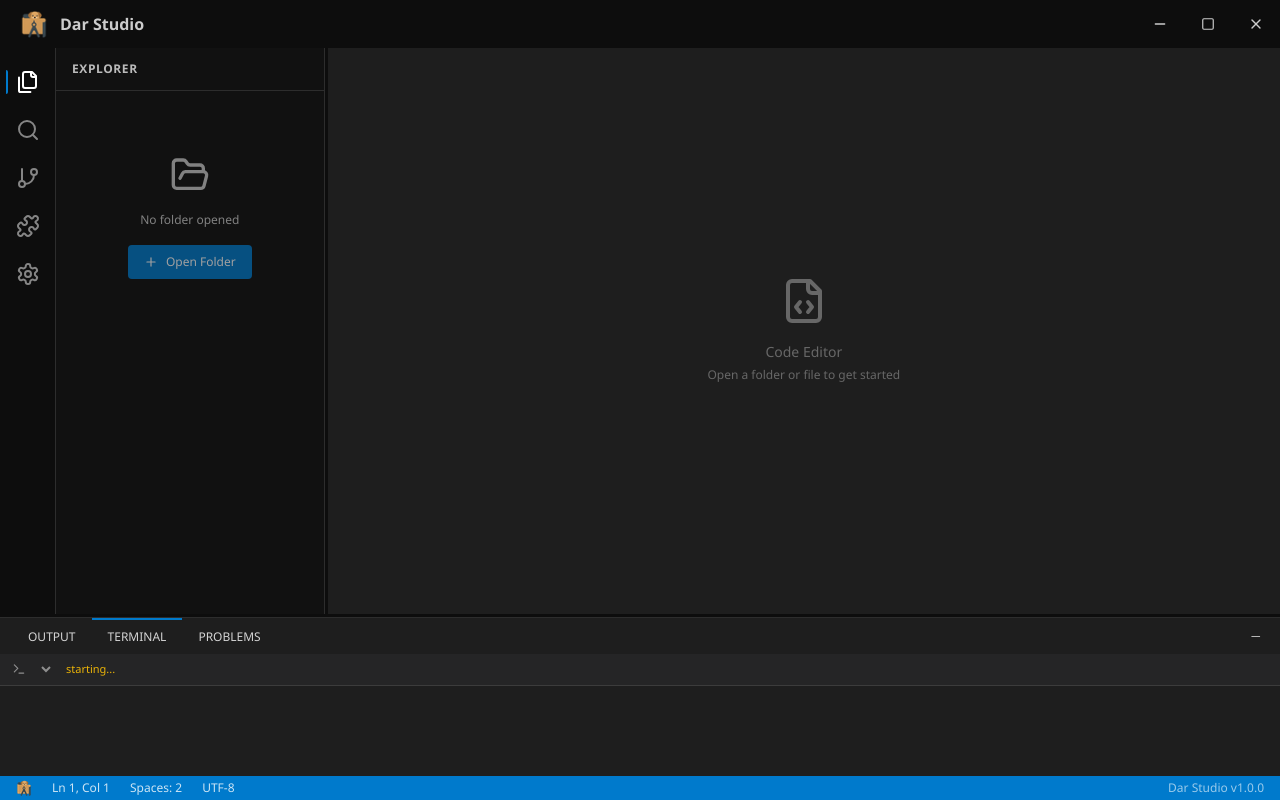
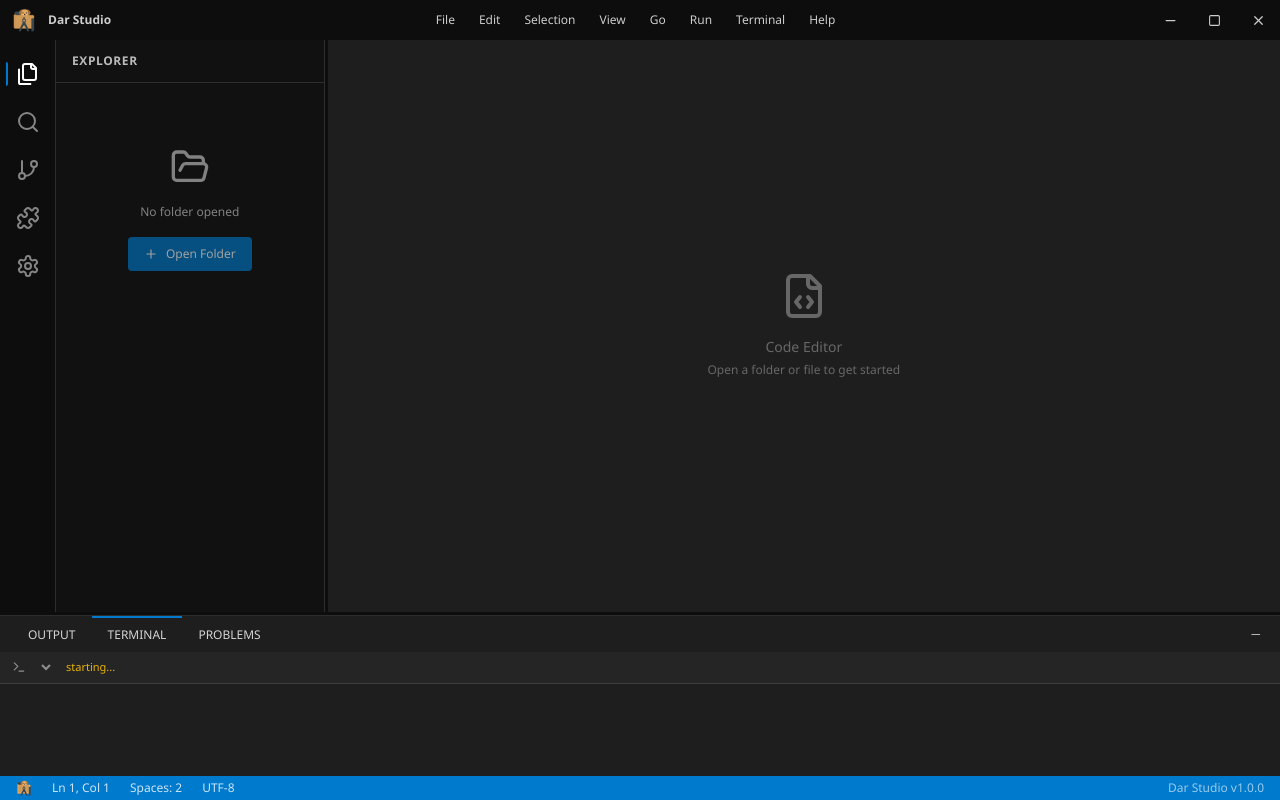
Before and after one commit to emammahadi826/Dar-Code-editor-Pc-Sofware, a React (Vite) app: page / in a window 1280 px wide. Built offline with nearby package versions, Linux system fonts and the light colour scheme.

Commit message:
feat: VS Code-style menu bar (File/Edit/Selection/View/Go/Run/Terminal/Help)

```diff
--- /dev/null
+++ b/src/renderer/layout/MenuBar.tsx
@@ -0,0 +1,312 @@
+import React, { useState, useRef, useEffect, useCallback } from 'react'
+import { useAppStore } from '../store/appStore'
+import { useSettingsStore } from '../store/settingsStore'
+
+interface MenuItemDef {
+  label: string
+  shortcut?: string
+  action?: () => void
+  separator?: boolean
+  disabled?: boolean
+}
+
+interface MenuGroupDef {
+  label: string
+  items: MenuItemDef[]
+}
+
+function triggerKey(key: string, ctrl = true, shift = false, alt = false) {
+  window.dispatchEvent(new KeyboardEvent('keydown', {
+    key,
+    code: key.length === 1 ? `Key${key.toUpperCase()}` : key,
+    ctrlKey: ctrl,
+    shiftKey: shift,
+    altKey: alt,
+    metaKey: false,
+    bubbles: true,
+    cancelable: true,
+  }))
+}
+
+export function MenuBar() {
+  const [openMenu, setOpenMenu] = useState<string | null>(null)
+  const menuRef = useRef<HTMLDivElement>(null)
+
+  useEffect(() => {
+    if (!openMenu) return
+    const handler = (e: MouseEvent) => {
+      if (menuRef.current && !menuRef.current.contains(e.target as Node)) {
+        setOpenMenu(null)
+      }
+    }
+    const id = setTimeout(() => document.addEventListener('mousedown', handler), 0)
+    return () => {
+      clearTimeout(id)
+      document.removeEventListener('mousedown', handler)
+    }
+  }, [openMenu])
+
+  const doAction = (action?: () => void) => {
+    action?.()
+    setOpenMenu(null)
+  }
+
+  const menus: MenuGroupDef[] = [
+    {
+      label: 'File',
+      items: [
+        {
+          label: 'New File', shortcut: 'Ctrl+N',
+          action: () => {
+            const name = window.prompt('Enter file name:')
+            if (!name) return
+            const root = useAppStore.getState().rootPath
+            if (!root) return alert('Open a folder first')
+            window.electron?.createFile(root + '\\' + name).then(() => {
+              useAppStore.getState().addOutputLog(`[FS] Created: ${name}`)
+            }).catch(() => alert('Failed to create file'))
+          },
+        },
+        {
+          label: 'Open File...', shortcut: 'Ctrl+O',
+          action: () => window.electron?.openFile(),
+        },
+        {
+          label: 'Open Folder...', shortcut: 'Ctrl+K Ctrl+O',
+          action: () => window.electron?.openFolder(),
+        },
+        { separator: true },
+        {
+          label: 'Save', shortcut: 'Ctrl+S',
+          action: () => {
+            const s = useAppStore.getState()
+            if (!s.activeTab) return
+            const tab = s.openTabs.find((t) => t.path === s.activeTab)
+            if (tab) {
+              window.electron?.writeFile(tab.path, tab.content).then((ok) => {
+                if (ok) { s.markTabClean(tab.path); s.addOutputLog(`[FS] Saved: ${tab.name}`) }
+              })
+            }
+          },
+        },
+        {
+          label: 'Save As...', shortcut: 'Ctrl+Shift+S',
+          action: () => {
+            const tab = useAppStore.getState().openTabs.find((t) => t.path === useAppStore.getState().activeTab)
+            if (tab) window.electron?.saveFile(tab.path)
+          },
+        },
+        { separator: true },
+        {
+          label: 'Close', shortcut: 'Ctrl+W',
+          action: () => {
+            const s = useAppStore.getState()
+            if (s.activeTab) s.closeTab(s.activeTab)
+          },
+        },
+        {
+          label: 'Close All',
+          action: () => {
+            const s = useAppStore.getState()
+            s.openTabs.forEach((t) => s.closeTab(t.path))
+          },
+        },
+      ],
+    },
+    {
+      label: 'Edit',
+      items: [
+        { label: 'Undo', shortcut: 'Ctrl+Z', action: () => triggerKey('z') },
+        { label: 'Redo', shortcut: 'Ctrl+Shift+Z', action: () => triggerKey('z', true, true) },
+        { separator: true },
+        { label: 'Cut', shortcut: 'Ctrl+X', action: () => triggerKey('x') },
+        { label: 'Copy', shortcut: 'Ctrl+C', action: () => triggerKey('c') },
+        { label: 'Paste', shortcut: 'Ctrl+V', action: () => triggerKey('v') },
+        { separator: true },
+        {
+          label: 'Find', shortcut: 'Ctrl+F',
+          action: () => {
+            useAppStore.getState().setActiveModule('Search')
+            useAppStore.getState().toggleSidePanel()
+          },
+        },
+        {
+          label: 'Replace', shortcut: 'Ctrl+H',
+          action: () => {
+            useAppStore.getState().setActiveModule('Search')
+            useAppStore.getState().toggleSidePanel()
+          },
+        },
+      ],
+    },
+    {
+      label: 'Selection',
+      items: [
+        { label: 'Select All', shortcut: 'Ctrl+A', action: () => triggerKey('a') },
+      ],
+    },
+    {
+      label: 'View',
+      items: [
+        {
+          label: 'Command Palette', shortcut: 'Ctrl+Shift+P',
+          action: () => {
+            useAppStore.getState().addOutputLog('[View] Command Palette coming soon')
+          },
+        },
+        { separator: true },
+        {
+          label: 'Toggle Sidebar', shortcut: 'Ctrl+B',
+          action: () => useAppStore.getState().toggleSidePanel(),
+        },
+        {
+          label: 'Toggle Panel', shortcut: 'Ctrl+J',
+          action: () => useAppStore.getState().toggleBottomPanel(),
+        },
+        { separator: true },
+        {
+          label: 'Zoom In', shortcut: 'Ctrl+=',
+          action: () => {
+            const { fontSize, setFontSize } = useSettingsStore.getState()
+            setFontSize(Math.min(32, fontSize + 2))
+          },
+        },
+        {
+          label: 'Zoom Out', shortcut: 'Ctrl+-',
+          action: () => {
+            const { fontSize, setFontSize } = useSettingsStore.getState()
+            setFontSize(Math.max(8, fontSize - 2))
+          },
+        },
+        {
+          label: 'Reset Zoom',
+          action: () => useSettingsStore.getState().setFontSize(14),
+        },
+      ],
+    },
+    {
+      label: 'Go',
+      items: [
+        {
+          label: 'Go to Line...', shortcut: 'Ctrl+G',
+          action: () => {
+            const line = window.prompt('Enter line number:')
+            if (line) {
+              const n = parseInt(line, 10)
+              if (!isNaN(n)) useAppStore.getState().setCursor(n, 1)
+            }
+          },
+        },
+        {
+          label: 'Go to File...', shortcut: 'Ctrl+P',
+          action: () => {
+            useAppStore.getState().setActiveModule('Search')
+            useAppStore.getState().toggleSidePanel()
+          },
+        },
+      ],
+    },
+    {
+      label: 'Run',
+      items: [
+        {
+          label: 'Run Code', shortcut: 'F5',
+          action: () => useAppStore.getState().addOutputLog('[Run] Run feature coming soon'),
+        },
+        {
+          label: 'Stop',
+          action: () => {
+            const state = useAppStore.getState()
+            state.addOutputLog('[Run] Stopped execution')
+            state.setBottomPanelTab('OUTPUT')
+          },
+        },
+      ],
+    },
+    {
+      label: 'Terminal',
+      items: [
+        {
+          label: 'New Terminal', shortcut: 'Ctrl+`',
+          action: () => {
+            useAppStore.getState().setBottomPanelTab('TERMINAL')
+            useAppStore.getState().toggleBottomPanel()
+            window.electron?.terminal.create('powershell.exe').catch(() => {})
+          },
+        },
+        {
+          label: 'Toggle Terminal', shortcut: 'Ctrl+`',
+          action: () => useAppStore.getState().toggleBottomPanel(),
+        },
+      ],
+    },
+    {
+      label: 'Help',
+      items: [
+        {
+          label: 'About Dar Studio',
+          action: () => {
+            alert('Dar Studio v1.0.0\nA modern code editor built with Electron + React + Monaco\n\nMade by Mahadi')
+          },
+        },
+        {
+          label: 'Documentation',
+          action: () => {
+            useAppStore.getState().addOutputLog('[Help] Documentation: https://github.com/emammahadi826')
+          },
+        },
+      ],
+    },
+  ]
+
+  return (
+    <div
+      ref={menuRef}
+      className="flex items-center h-full"
+      style={{ WebkitAppRegion: 'no-drag' } as any}
+    >
+      {menus.map((menu) => (
+        <div key={menu.label} className="relative h-full flex items-center">
+          <button
+            onClick={() => setOpenMenu(openMenu === menu.label ? null : menu.label)}
+            onMouseEnter={() => {
+              if (openMenu) setOpenMenu(menu.label)
+            }}
+            className={`px-3 h-full text-sm transition-colors select-none ${
+              openMenu === menu.label
+                ? 'bg-[#2a2d2e] text-white'
+                : 'text-titlebar-text hover:text-white hover:bg-hover'
+            }`}
+          >
+            {menu.label}
+          </button>
+          {openMenu === menu.label && (
+            <div
+              className="absolute top-full left-0 min-w-[240px] bg-[#252526] border border-[#3c3c3c] rounded shadow-2xl py-1 z-[100]"
+              style={{ WebkitAppRegion: 'no-drag' } as any}
+            >
+              {menu.items.map((item, i) => {
+                if (item.separator) {
+                  return <div key={i} className="h-px bg-[#3c3c3c] mx-2 my-1" />
+                }
+                return (
+                  <button
+                    key={i}
+                    onClick={() => doAction(item.action)}
+                    disabled={item.disabled}
+                    className="w-full flex items-center justify-between px-4 py-1.5 text-sm text-sidepanel-text hover:bg-[#094771] hover:text-white disabled:opacity-40 select-none"
+                  >
+                    <span>{item.label}</span>
+                    {item.shortcut && (
+                      <span className="text-xs opacity-50 ml-8">{item.shortcut}</span>
+                    )}
+                  </button>
+                )
+              })}
+            </div>
+          )}
+        </div>
+      ))}
+    </div>
+  )
+}
--- a/src/renderer/layout/TitleBar.tsx
+++ b/src/renderer/layout/TitleBar.tsx
@@ -1,6 +1,7 @@
 import React from 'react'
 import { Minus, Square, X } from 'lucide-react'
 import appIcon from '../assets/icon-32.png'
+import { MenuBar } from './MenuBar'
 
 export function TitleBar() {
   const handleMinimize = () => window.electron?.minimize()
@@ -9,31 +10,34 @@
 
   return (
     <div
-      className="h-12 flex items-center justify-between bg-titlebar-bg select-none shrink-0"
+      className="h-10 flex items-center justify-between bg-titlebar-bg select-none shrink-0"
       style={{ WebkitAppRegion: 'drag' } as any}
     >
-      <div className="flex items-center gap-3 px-5">
-        <img src={appIcon} alt="Dar Studio" className="w-7 h-7" />
-        <span className="text-titlebar-text text-base font-semibold">Dar Studio</span>
+      <div className="flex items-center gap-3 px-3 shrink-0">
+        <img src={appIcon} alt="Dar Studio" className="w-6 h-6" />
+        <span className="text-titlebar-text text-sm font-semibold">Dar Studio</span>
       </div>
-      <div className="flex" style={{ WebkitAppRegion: 'no-drag' } as any}>
+      <div className="flex-1 h-full flex items-center justify-center">
+        <MenuBar />
+      </div>
+      <div className="flex shrink-0" style={{ WebkitAppRegion: 'no-drag' } as any}>
         <button
           onClick={handleMinimize}
-          className="w-12 h-12 flex items-center justify-center text-titlebar-text hover:bg-hover transition-colors"
+          className="w-11 h-10 flex items-center justify-center text-titlebar-text hover:bg-hover transition-colors"
         >
-          <Minus size={16} />
+          <Minus size={15} />
         </button>
         <button
           onClick={handleMaximize}
-          className="w-12 h-12 flex items-center justify-center text-titlebar-text hover:bg-hover transition-colors"
+          className="w-11 h-10 flex items-center justify-center text-titlebar-text hover:bg-hover transition-colors"
         >
-          <Square size={14} />
+          <Square size={13} />
         </button>
         <button
           onClick={handleClose}
-          className="w-12 h-12 flex items-center justify-center text-titlebar-text hover:bg-accent-red hover:text-white transition-colors"
+          className="w-11 h-10 flex items-center justify-center text-titlebar-text hover:bg-accent-red hover:text-white transition-colors"
         >
-          <X size={16} />
+          <X size={15} />
         </button>
       </div>
     </div>
```
Also changed, not shown: 1 other file (tests, documents, lock files or other folders).
